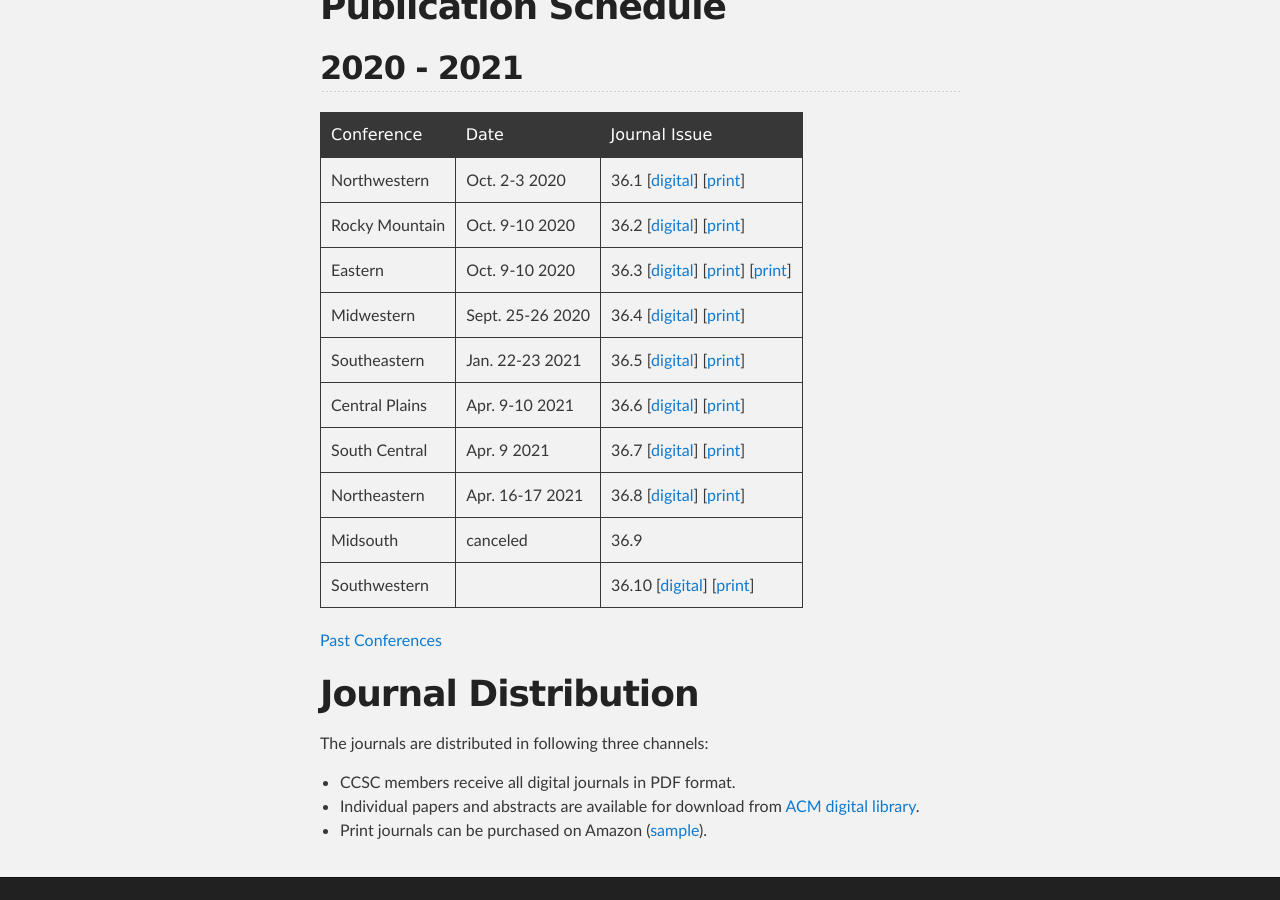
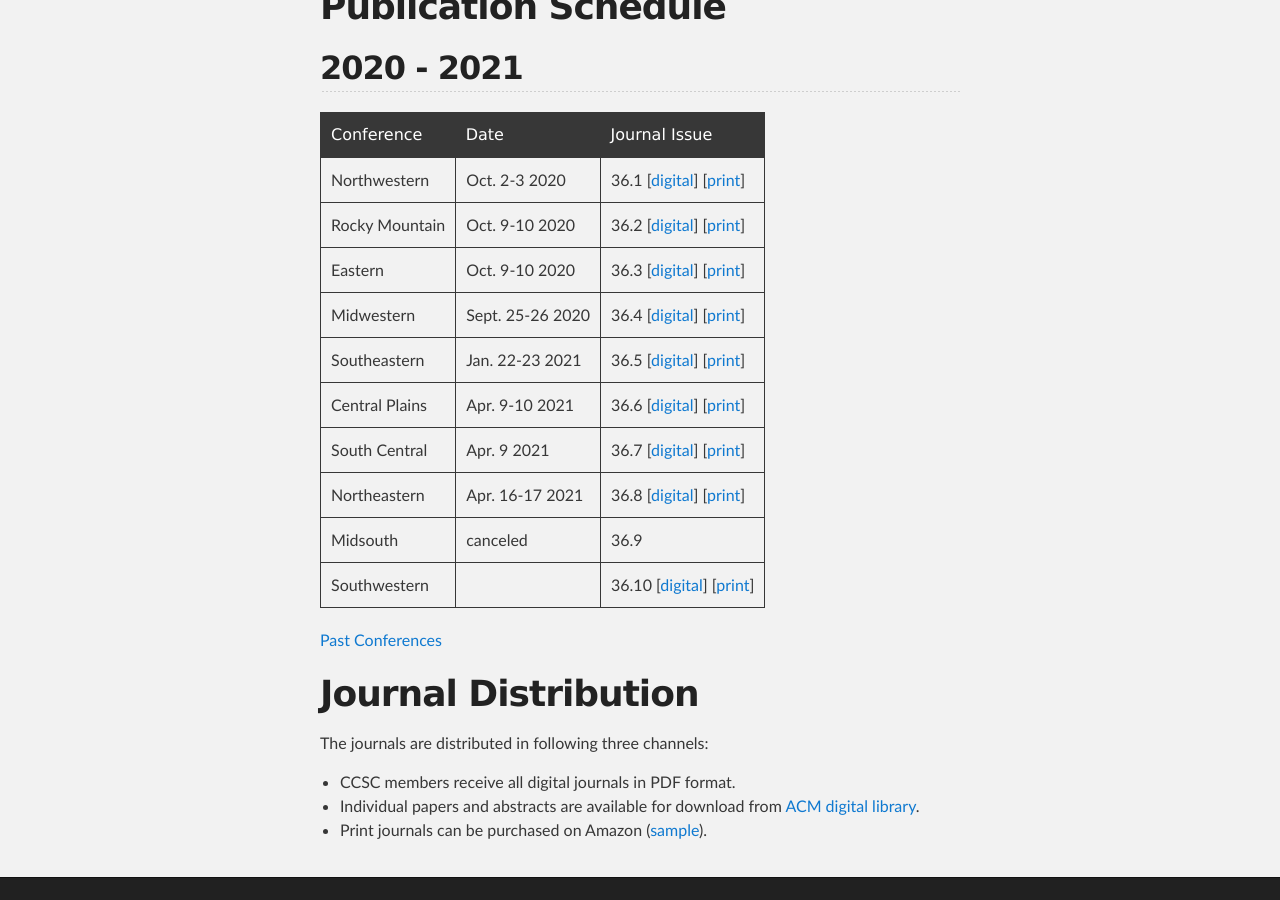
Before and after one commit to ccsc-journal/ccsc-editor, a Jekyll site: the page built from docs/index.md, in a window 1280 px wide and 900 px high, scrolled down 659 px. Built offline with Jekyll 4.4.1, drawn with Linux system fonts in a browser that asks for light colours; our own code applies the rules of GitHub Pages for plain Markdown files.

Commit message:
correct print link for 36.8

```diff
--- a/docs/index.md
+++ b/docs/index.md
@@ -20,12 +20,12 @@ Sciences in Colleges" according to the following schedule.
 |:-------------|:------------------|:------|
 | Northwestern | Oct. 2-3 2020| 36.1 [[digital](http://www.ccsc.org/publications/journals/NW2020.pdf)] [[print](https://www.amazon.com/dp/B095G5K2LW)]|
 | Rocky Mountain | Oct. 9-10 2020 | 36.2 [[digital](http://www.ccsc.org/publications/journals/RM2020.pdf)] [[print](https://www.amazon.com/dp/B095GJ5WNK)]|
-| Eastern | Oct. 9-10 2020 | 36.3 [[digital](http://www.ccsc.org/publications/journals/EA2020.pdf)] [[print](https://www.amazon.com/dp/B08NV684GD)] [[print](https://www.amazon.com/dp/B08NV684GD)]|
+| Eastern | Oct. 9-10 2020 | 36.3 [[digital](http://www.ccsc.org/publications/journals/EA2020.pdf)] [[print](https://www.amazon.com/dp/B08NV684GD)]|
 | Midwestern | Sept. 25-26 2020 | 36.4 [[digital](http://www.ccsc.org/publications/journals/MW2020.pdf)] [[print](https://www.amazon.com/dp/B095L5LWXQ)]|
 | Southeastern | Jan. 22-23 2021 | 36.5 [[digital](http://www.ccsc.org/publications/journals/SE2020.pdf)] [[print](https://www.amazon.com/dp/B095LH5GWX)]|
 | Central Plains | Apr. 9-10 2021 | 36.6 [[digital](http://www.ccsc.org/publications/journals/CP2021.pdf)] [[print](https://www.amazon.com/dp/B0948LNWYR)]|
 | South Central | Apr. 9 2021 | 36.7 [[digital](http://www.ccsc.org/publications/journals/SC2021.pdf)] [[print](https://www.amazon.com/dp/B094ZN6FJH)]|
-| Northeastern | Apr. 16-17 2021 | 36.8 [[digital](http://www.ccsc.org/publications/journals/NE2021.pdf)] [[print](https://www.amazon.com/dp/B094GY7FQ5)]|
+| Northeastern | Apr. 16-17 2021 | 36.8 [[digital](http://www.ccsc.org/publications/journals/NE2021.pdf)] [[print](https://www.amazon.com/dp/B095TCB4RT)]|
 | Midsouth | canceled | 36.9 |
 | Southwestern |  | 36.10 [[digital](http://www.ccsc.org/publications/journals/SW2021.pdf)] [[print]()]|
 
```
